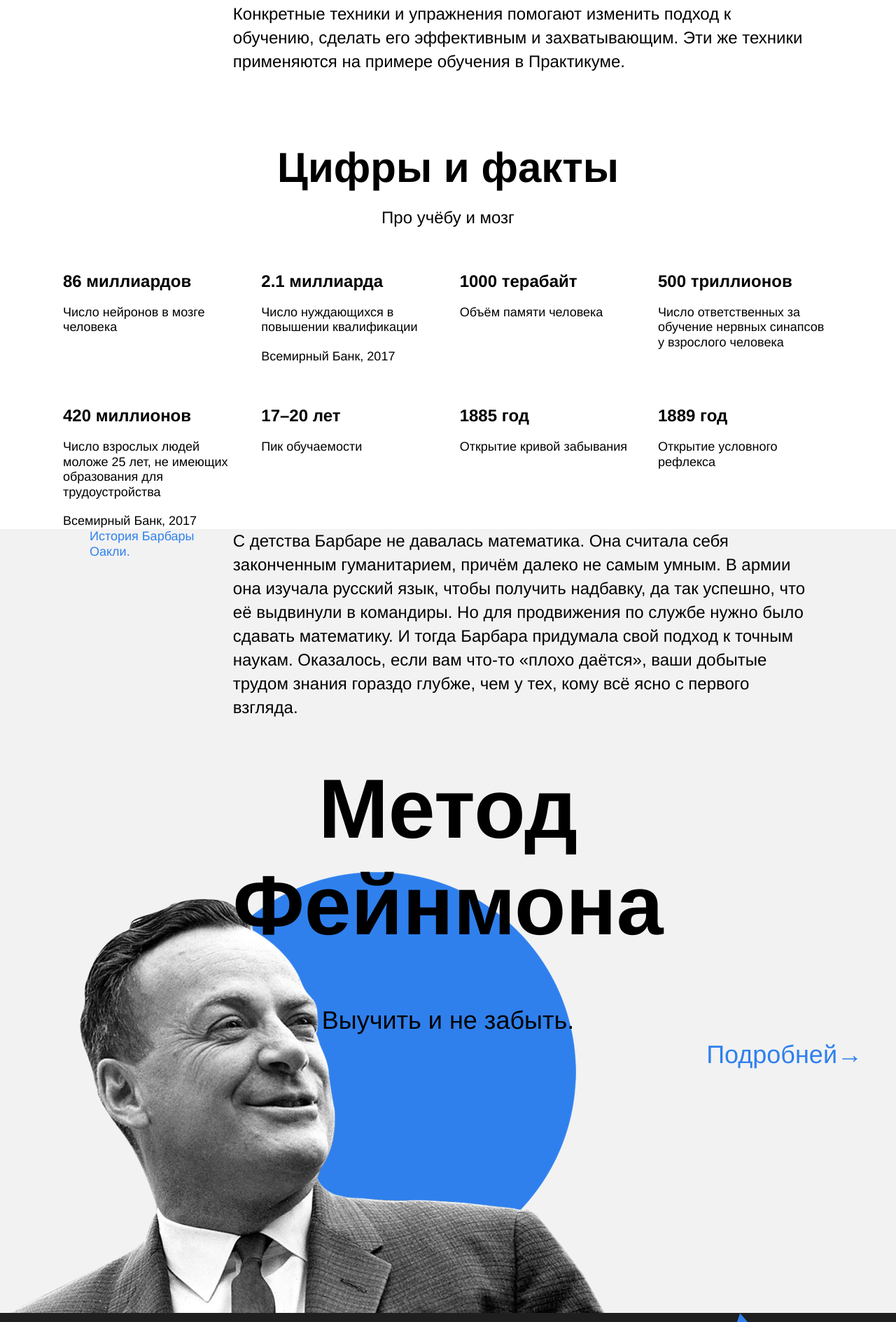
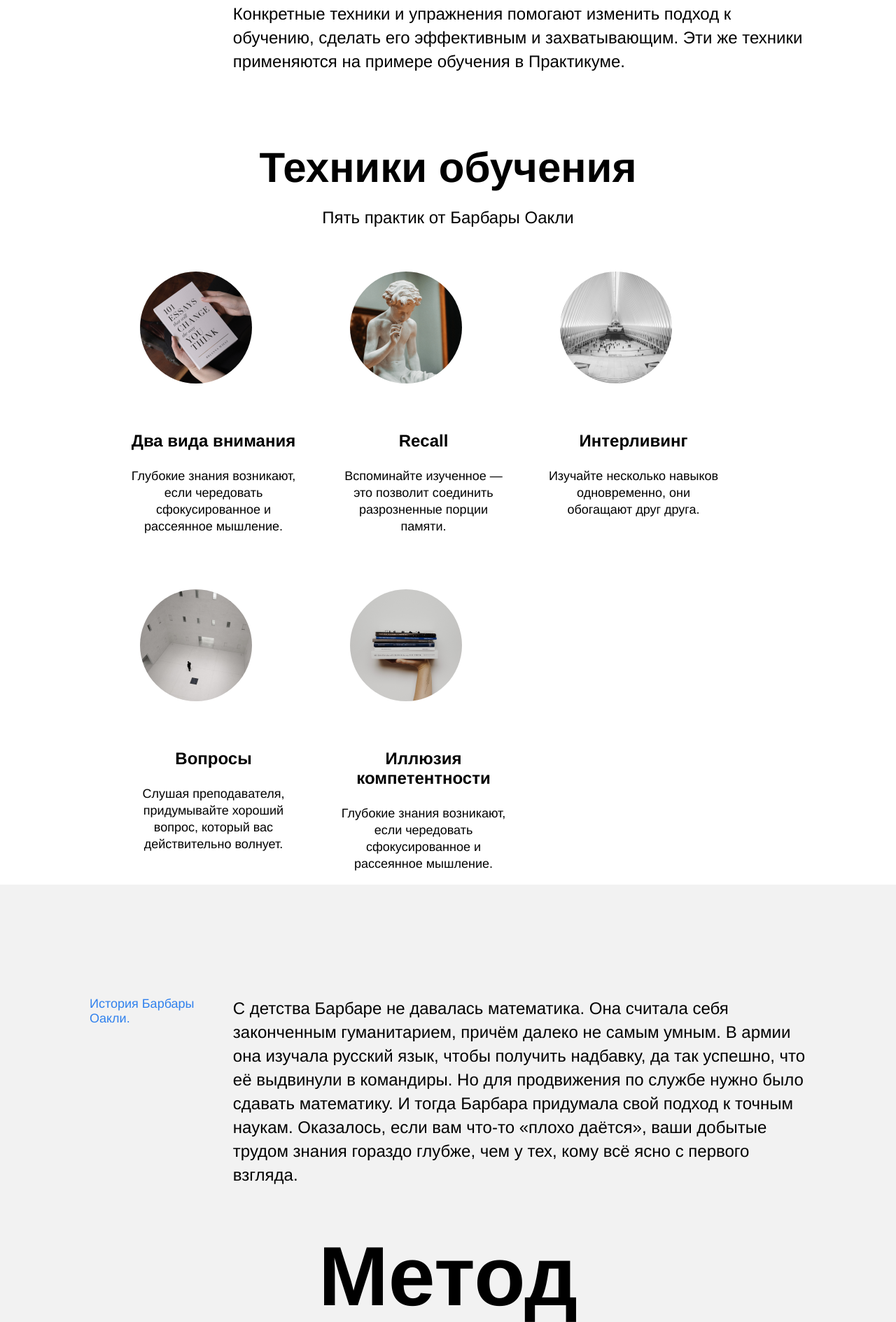
Before and after one commit to Demid3000/how-to-learn, a plain HTML site: page index.html in a window 1280 px wide. Shown: the part 1151-3040 px from the top of the page at 70% size. Drawn offline with Linux system fonts and the light colour scheme; files whose address does not match are found by name.

Commit message:
второй спринт

```diff
--- a/blocks/digits/digits.css
+++ b/blocks/digits/digits.css
@@ -1,3 +1,3 @@
 .digits{
-    margin-top: 100px;
+  margin: 100px 0 100px 0;
   }
--- a/index.html
+++ b/index.html
@@ -40,6 +40,57 @@
        </div>
       </section>
 
+      <section class="techniques">
+        <h2 class="section-title techniques__section-title">Техники обучения</h2>
+        <p class="section-subtitle">Пять практик от Барбары Оакли</p>
+        <div class="cards">
+          <div class="cards__item">
+            <img src="./images/cards-attention.png" alt="Книга" class="cards_image">
+            <h3 class="cards_title">Два вида внимания</h3>
+            <p class="cards_description">Глубокие знания возникают, если чередовать сфокусированное и рассеянное мышление.</p>
+          </div>
+          <div class="cards__item">
+            <img src="./images/cards-recall.png" alt="Книга" class="cards_image">
+            <h3 class="cards_title">Recall</h3>
+            <p class="cards_description">Вспоминайте изученное — это позволит соединить разрозненные порции памяти.</p>
+          </div>
+          <div class="cards__item">
+            <img src="./images/cards-interliving.png" alt="Книга" class="cards_image">
+            <h3 class="cards_title">Интерливинг</h3>
+            <p class="cards_description">Изучайте несколько навыков одновременно, они обогащают друг друга.</p>
+          </div>
+          <div class="cards__item">
+            <img src="./images/cards-question.png" alt="Книга" class="cards_image">
+            <h3 class="cards_title">Вопросы</h3>
+            <p class="cards_description">Слушая преподавателя, придумывайте хороший вопрос, который вас действительно волнует.</p>
+          </div>
+          <div class="cards__item">
+            <img src="./images/cards-competence.png" alt="Книга" class="cards_image">
+            <h3 class="cards_title">Иллюзия компетентности</h3>
+            <p class="cards_description">Глубокие знания возникают, если чередовать сфокусированное и рассеянное мышление.</p>
+          </div>
+        </div>
+      </section>
+
+      <section class="oakley">
+        <div class="two-columns">
+          <h2 class="two-columns__brief">История Барбары Оакли.</h2>
+          <div class="two-columns__main-text">
+            <p class="two-columns__paragraph">С детства Барбаре не давалась математика. Она считала себя законченным гуманитарием, причём далеко не самым умным. В армии она изучала русский язык, чтобы получить надбавку, да так успешно, что её выдвинули в командиры. Но для продвижения по службе нужно было сдавать математику. И тогда Барбара придумала свой подход к точным наукам. Оказалось, если вам что-то «плохо даётся», ваши добытые трудом знания гораздо глубже, чем у тех, кому всё ясно с первого взгляда.
+            </p>
+          </div>
+        </div>
+      </section>
+
+       <section class="feynman">
+          <h2 class="feynman__title">Метод Фейнмона</h2>
+          <p class="feynman__subtitle">Выучить и не забыть.</p>
+          <div class="feynman_logo" style="position: absolute; bottom: -10px; z-index: -1;">
+            <img src="./images/feynman.png" alt="Фейнмон">
+          </div>
+          <a href="#" class="feynman__link">Подробней→</a>
+      </section>
+
       <section class="digits">
         <h2 class="section-title">Цифры и факты</h2>
         <p class="section-subtitle">Про учёбу и мозг</p>
@@ -80,32 +131,21 @@
           <p class="table__text">Открытие условного рефлекса</p>
         </div>
       </div>
-
     </section>
 
-      <section class="techniques">
-
-      </section>
-
-      <section class="oakley">
-        <div class="two-columns oakley__two-columns">
-          <h2 class="two-columns__brief oakley__two-columns_brief">История Барбары Оакли.</h2>
-          <div class="two-columns__main-text oakley__two-columns_main-text">
-            <p class="two-columns__paragraph oakley__two-columns_paragraph">С детства Барбаре не давалась математика. Она считала себя законченным гуманитарием, причём далеко не самым умным. В армии она изучала русский язык, чтобы получить надбавку, да так успешно, что её выдвинули в командиры. Но для продвижения по службе нужно было сдавать математику. И тогда Барбара придумала свой подход к точным наукам. Оказалось, если вам что-то «плохо даётся», ваши добытые трудом знания гораздо глубже, чем у тех, кому всё ясно с первого взгляда.
-            </p>
+    <section class="khan">
+         <div class="khan__container">
+           <div class="khan__author">Салман Хан</div>
+           <div class="khan__title">Весь мир — школа</div>
+           <div class="khan__quote">Страсть и новаторство Сала Хана меняют процесс обучения миллионов студентов по всему миру. Книгу «Весь мир — школа» нужно прочитать всем, кто занимается образованием — так учащиеся повсюду смогут получить навыки и знания, которые приносят успех в школе, карьере и жизни.</div>
+           <div class="khan__quote-author">Джордж Лукас</div>
+           <div class="khan__quote-author-subline">Кинорежиссер, продюсер</div>
+           <div class="khan__book-container">
+            <img src="images/khan-book.jpg" alt="Книга" class="khan__book-pic">
+            <a href="#" class="khan__buy-link">Купить книгу&rarr;</a>
            </div>
          </div>
     </section>
-
-       <section class="feynman">
-          <h2 class="feynman__title">Метод Фейнмона</h2>
-          <p class="feynman__subtitle">Выучить и не забыть.</p>
-          <div class="feynman_logo" style="position: absolute; bottom: -10px; z-index: -1;">
-            <img src="./images/feynman.png" alt="Фейнмон">
-          </div>
-          <a href="#" class="feynman__link">Подробней→</a>
-      </section>
-
 
        <section class="kaufman">
         <div class="kaufman__triangle">
--- a/pages/index.css
+++ b/pages/index.css
@@ -22,6 +22,8 @@
 @import url(../blocks/digits/table/__cell/table__cell.css);
 @import url(../blocks/digits/table/__heading/table__heading.css);
 @import url(../blocks/digits/table/__text/table__text.css);
+/*Секция oakley*/
+
 /*Секция feynman*/
 @import url(../blocks/feynman/feynman.css);
 @import url(../blocks/feynman/__link/feynman__link.css);
--- a/styles/style.css
+++ b/styles/style.css
@@ -2,7 +2,98 @@
   display: flex;
   justify-content: center;
   background-color: #f2f2f2;
+  padding-top: 160px;
 }
+.techniques{
+  width: 80%;
+  margin:auto;
+}
+.techniques__section-title{
+  padding-top: 100px;
+}
+.cards{
+  width: 920px;
+  display: flex;
+  margin: auto;
+  flex-wrap: wrap;
+}
+.cards__item{
+  width: 250px;
+  margin-right: 50px;
+}
+.cards_image{
+  border-radius: 50%;
+  width: 160px;
+  height: 160px;
+  margin: 60px 0 40px 20px;
+}
+.cards_title{
+  line-height: 1.15;
+  font-size: 24px;
+  font-weight: bolder;
+  text-align: center;
+}
+.cards_description{
+  line-height: 24px;
+  font-size: 18px;
+  font-weight: normal;
+  text-align: center;
+}
+
+.khan{
+  background-color: #f2f2f2;
+}
+.khan__container{
+  margin: auto;
+  width: 80%;
+  padding-top: 105px;
+}
+.khan__author{
+  line-height: 42px;
+  font-size: 30px;
+  font-weight: normal;
+}
+.khan__title{
+  line-height: 1.15;
+  font-size: 60px;
+  font-weight: bolder;
+}
+.khan__quote{
+  line-height: 34px;
+  font-size: 24px;
+  font-weight: normal;
+  width: 780px;
+  padding: 50px 0 36px 0;
+}
+.khan__quote-author{
+  line-height: 1.15;
+  font-size: 24px;
+  font-weight: bolder;
+}
+.khan__quote-author-subline{
+  line-height: 1.15;
+  font-size: 24px;
+  font-weight: normal;
+  padding: 10px 0 0 0;
+}
+.khan__book-container{
+  display: flex;
+  padding-top: 68px;
+}
+.khan__book-pic{
+  width: 620px;
+  height: 608px;
+}
+.khan__buy-link{
+  padding-left: 48px;
+  line-height: 42px;
+  font-size: 30px;
+  font-weight: normal;
+  text-decoration:none;
+  color: #2f80ed;
+  cursor: pointer;
+}
+
 /* ниже мы привели пример двух селекторов, чтобы вы вспомнили запись элемента */
 
 /* и элемента с модификатором вида ключ-значение */
```
Lines whose indentation alone changed are shown as unchanged.
